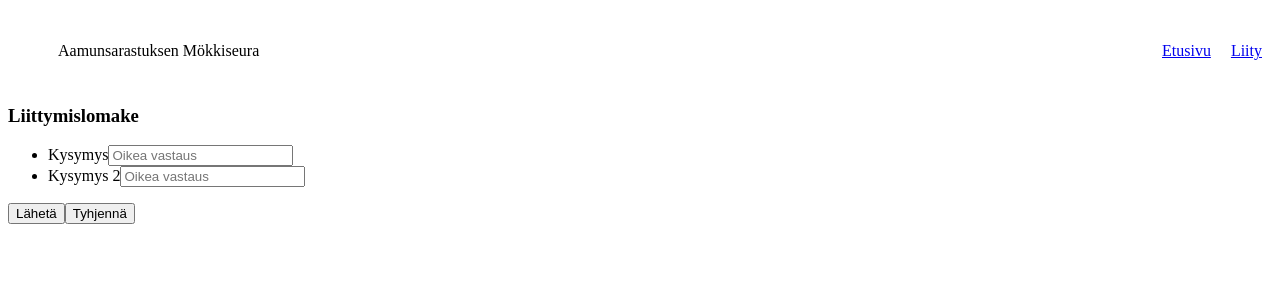
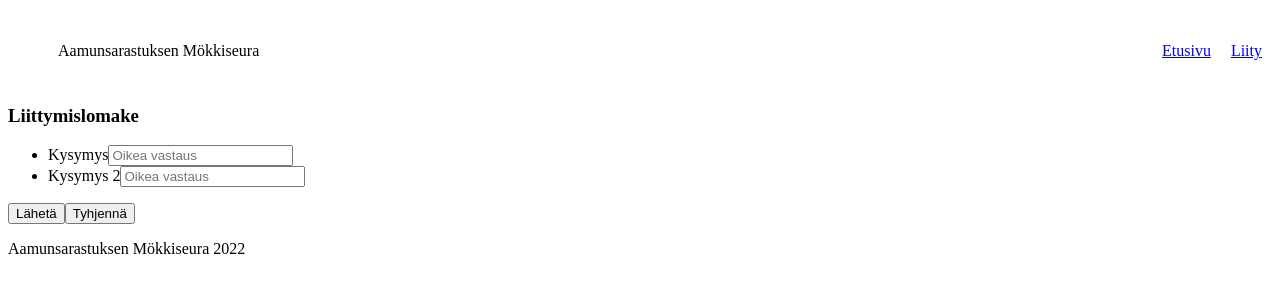
Before and after one commit to vuorisumu/GGJ-aamunsarastus, a React (Vite) app: page /liity in a window 1280 px wide. Shown: the top 300 px of the page. Built offline with nearby package versions, Linux system fonts and the light colour scheme.

Commit message:
feat: footer

```diff
--- a/src/App.jsx
+++ b/src/App.jsx
@@ -2,6 +2,7 @@
 import Main from "./components/Main";
 import Nav from "./components/Nav";
 import JoinForm from "./components/JoinForm";
+import Footer from "./components/Footer";
 
 function App() {
   return (
@@ -16,6 +17,8 @@
           <Route path="/liity" element={<JoinForm />} />
         </Routes>
       </main>
+
+      <Footer />
     </Router>
   );
 }
--- /dev/null
+++ b/src/components/Footer.jsx
@@ -0,0 +1,9 @@
+function Footer() {
+  return (
+    <footer>
+      <p>Aamunsarastuksen Mökkiseura 2022</p>
+    </footer>
+  );
+}
+
+export default Footer;
```
